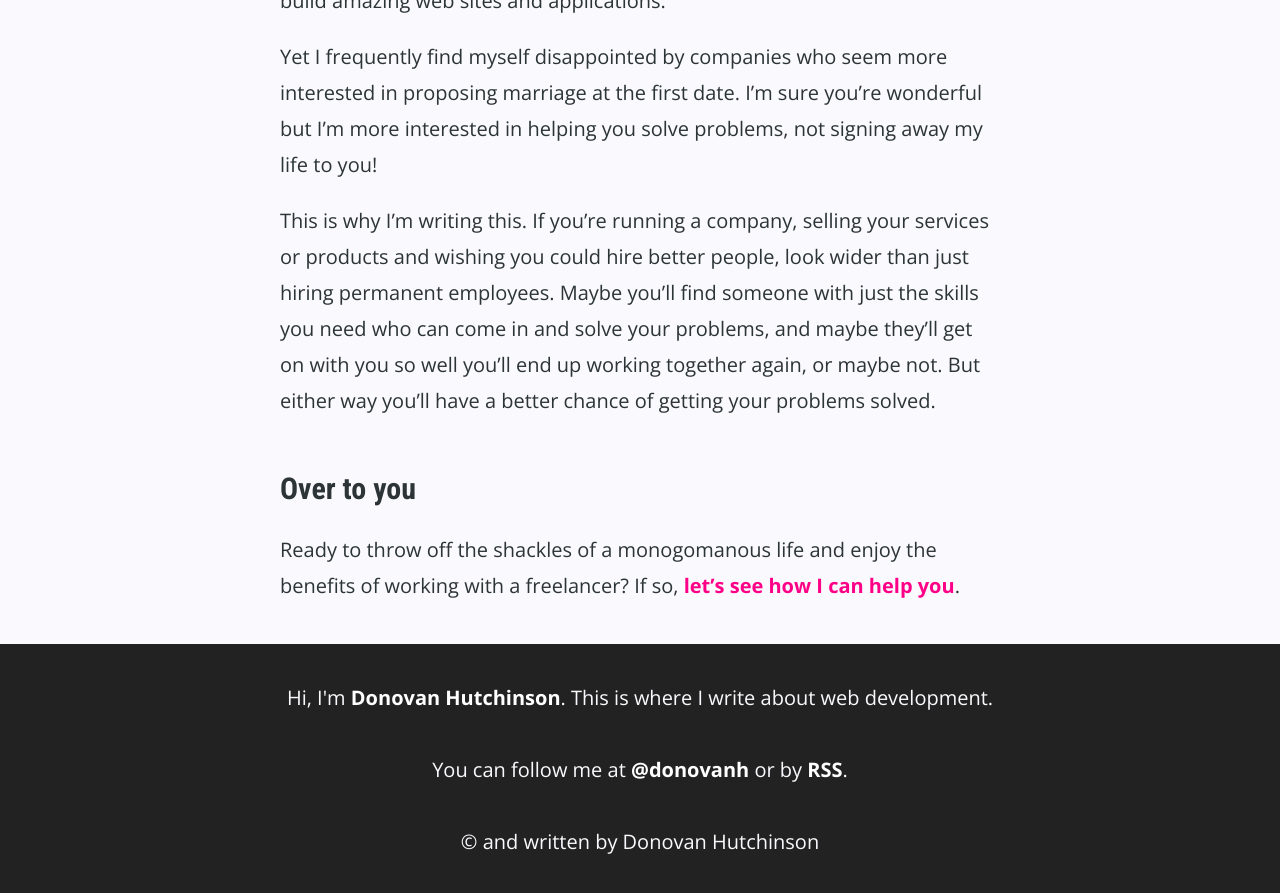
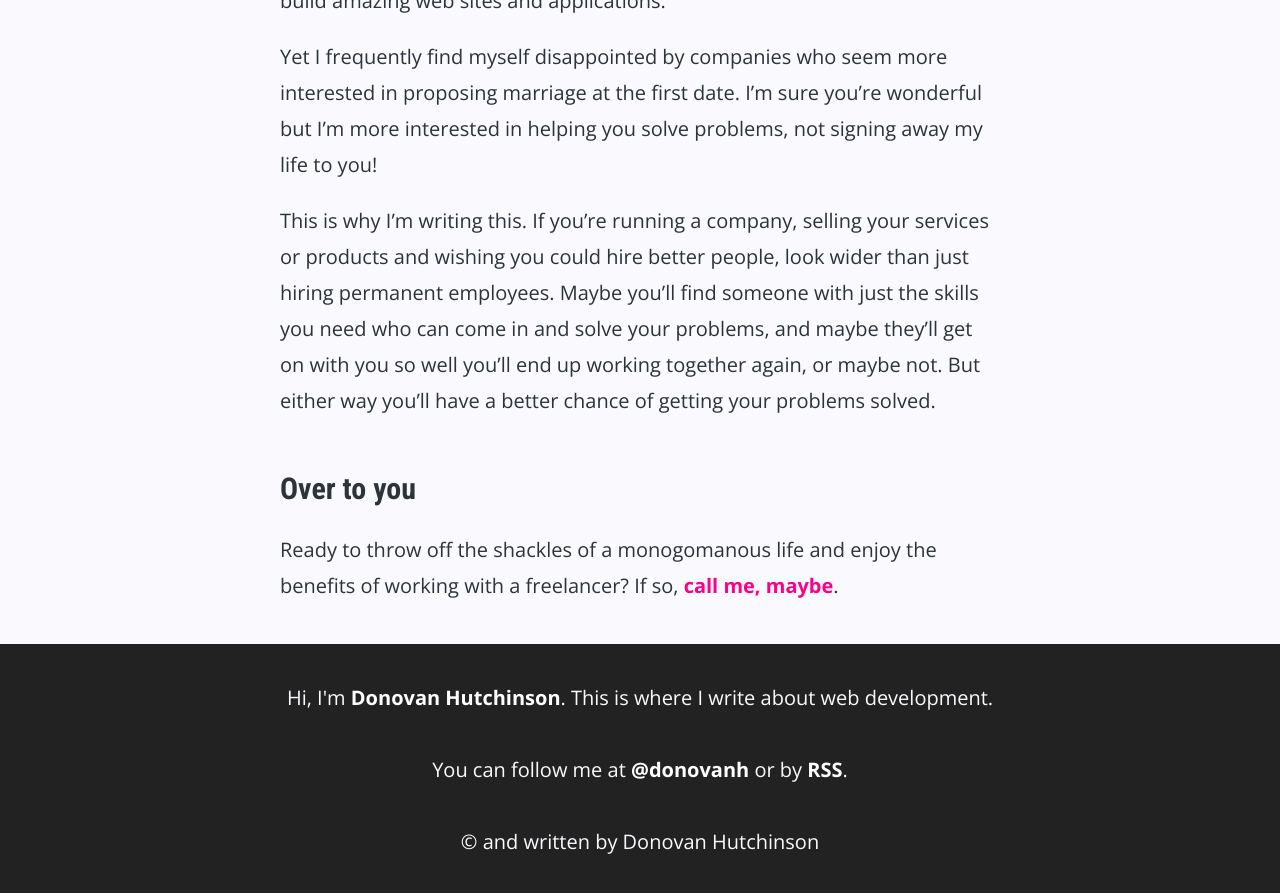
Before and after one commit to donovanh/donovanh.github.com, a Jekyll site: the page built from _posts/2017-11-12-stop-hiring.markdown, in a window 1280 px wide and 900 px high, scrolled down 2574 px. Shown: the top 893 px of the window. Built offline with Jekyll 4.4.1, drawn with Linux system fonts in a browser that asks for light colours; nearby versions of some CDN libraries.

Commit message:
Hiring people post

```diff
--- a/_posts/2017-11-12-stop-hiring.markdown
+++ b/_posts/2017-11-12-stop-hiring.markdown
@@ -49,4 +49,4 @@ This is why I'm writing this. If you're running a company, selling your services
 
 ## Over to you
 
-Ready to throw off the shackles of a monogomanous life and enjoy the benefits of working with a freelancer? If so, <a href="/hire/">let's see how I can help you</a>.
+Ready to throw off the shackles of a monogomanous life and enjoy the benefits of working with a freelancer? If so, <a href="/hire/">call me, maybe</a>.
```
